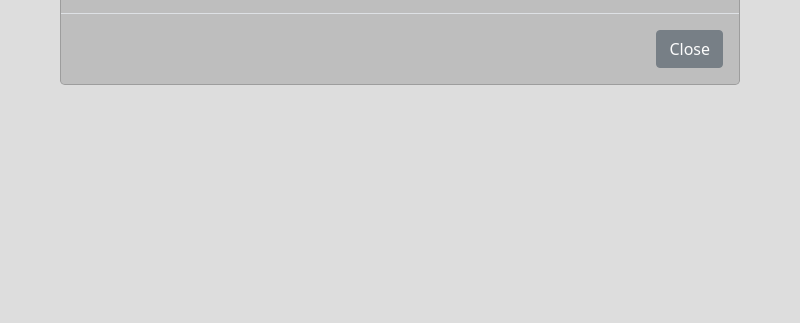
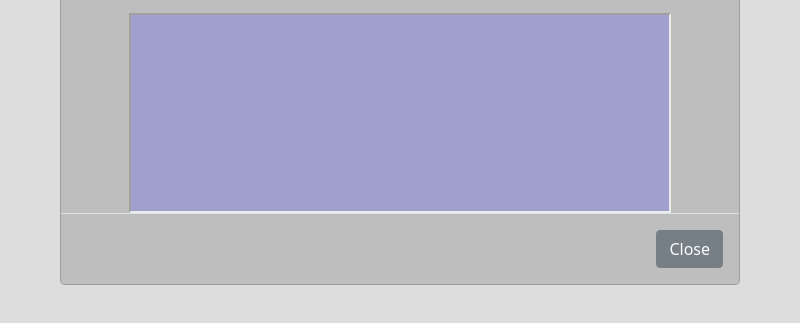
Before and after one commit to jepasq/daily-chores, an Electron app: page index.html in a window 800 px wide. Both pictures are taken after a click on the button 429 px from the left and 52 px from the top of the page. Shown: the part 193-516 px from the top of the page. Drawn offline with nearby package versions, Linux system fonts and the light colour scheme.

Commit message:
Add history graph div and style

```diff
--- a/index.html
+++ b/index.html
@@ -13,6 +13,8 @@
     <!-- Bootstrap Optional JavaScript -->
     <!-- jQuery first, then Popper.js, then Bootstrap JS -->
     <script src="node_modules/jquery/dist/jquery.min.js"></script>
+
+    <script src="https://d3js.org/d3.v4.min.js"></script>
 
     <link rel="stylesheet" type="text/css" href="view/styles.css?v1">
   </head>
@@ -144,6 +146,8 @@
 	<span id="history-array-length">undef.</span>
       </p>
 
+      <div id="history-graph"></div>
+
       <div class="modal-footer">
         <button type="button" class="btn btn-secondary close"
 		data-dismiss="modal"
--- a/src/renderer.js
+++ b/src/renderer.js
@@ -217,6 +217,9 @@ function show_history_dialog() {
     let hi = new ChoresHistory();
     $('#history-array-length').text(hi.getLastDays().length);
 
+//    d3.select("#history-graph")
+
+
     $('#historyModal').show({backdrop: 'static'})
 }
 
--- a/view/styles.css
+++ b/view/styles.css
@@ -80,3 +80,14 @@ body {
 #history-array-length {
     font-style: italic;
 }
+
+#history-graph {
+    width: 80%;
+    height: 200px;
+    background: #99C;
+
+    border-style: inset;
+    border-width: 2px;
+
+    margin: auto;
+}
```
Also changed, not shown: 2 other files.
